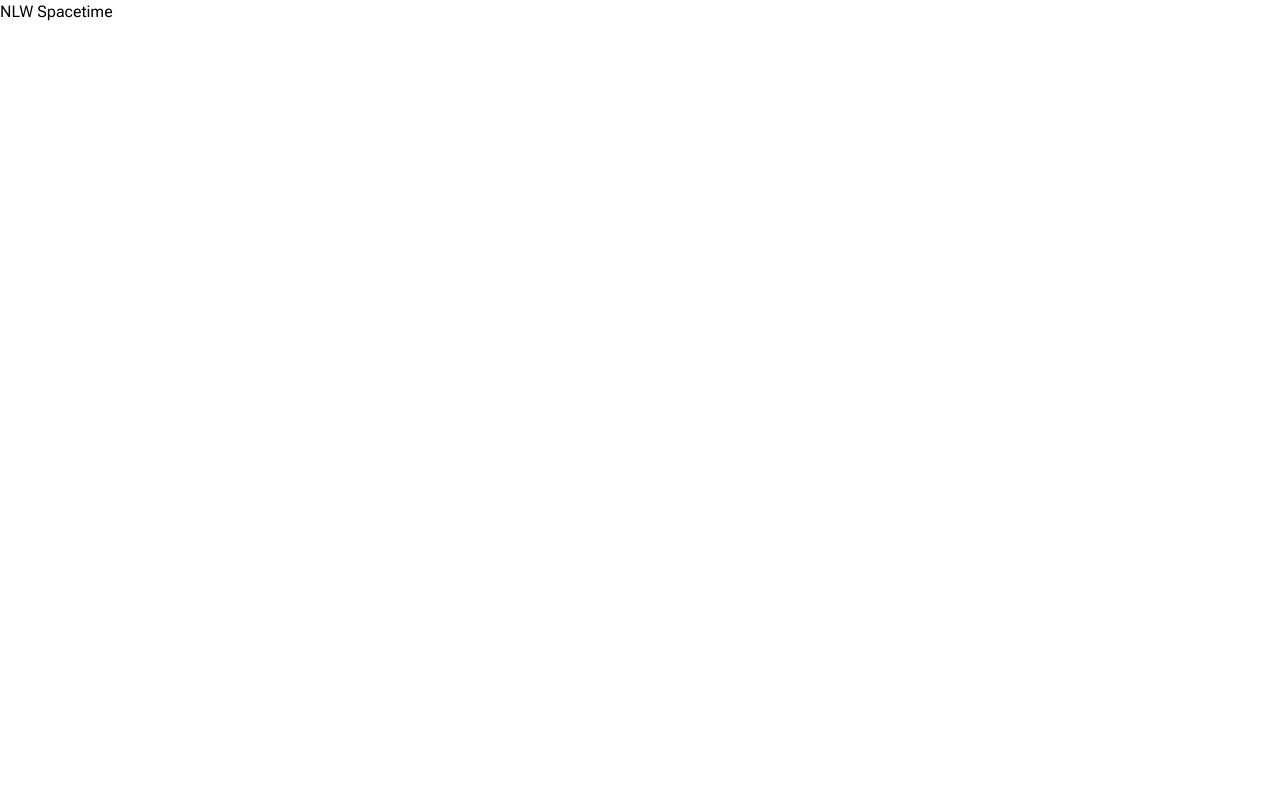
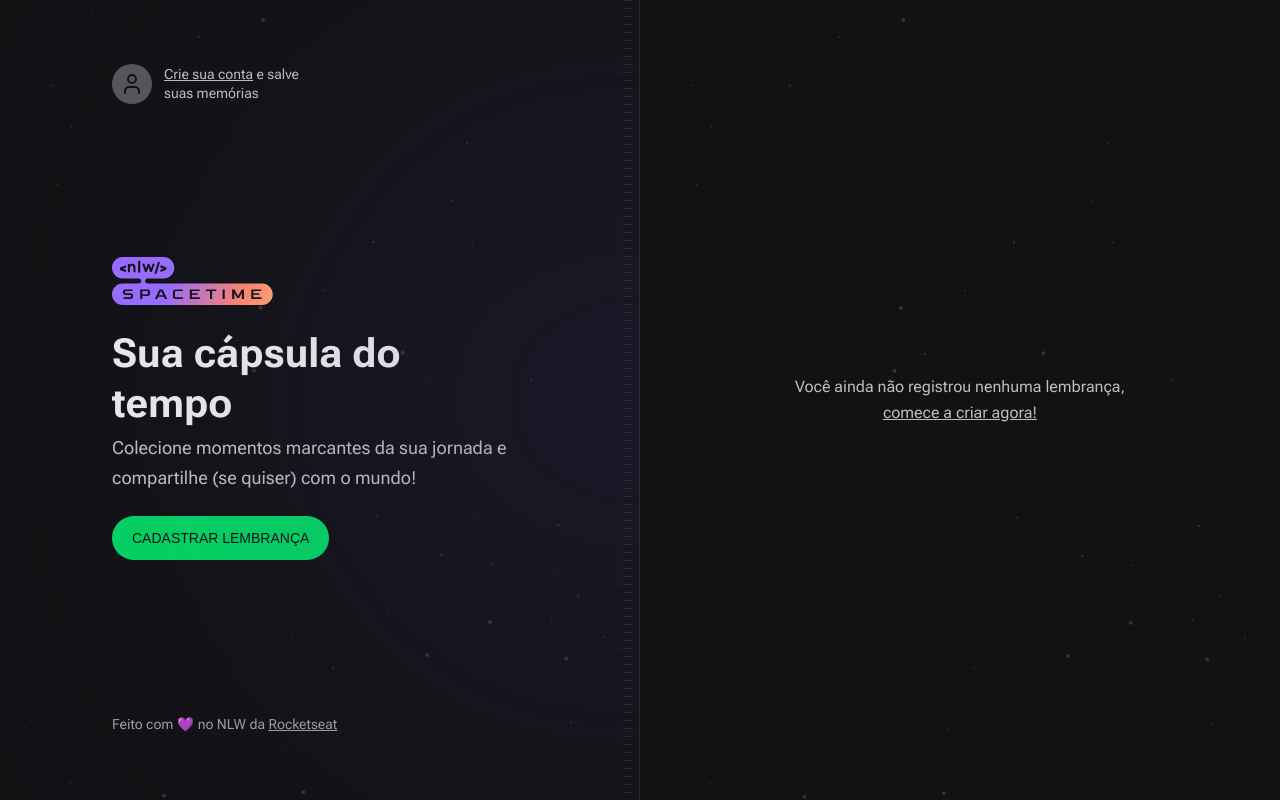
Before and after one commit to romulmelo/rocketseat-ignite-nlw-spacetime, a Next.js app in the folder web/: page / in a window 1280 px wide. Built offline with nearby package versions, Linux system fonts and the light colour scheme; a web font is replaced by a local one.

Commit message:
feat: add home styles

```diff
--- a/web/src/app/layout.tsx
+++ b/web/src/app/layout.tsx
@@ -24,7 +24,9 @@
 }) {
   return (
     <html lang="pt-br" dir="ltr" className="scroll-smooth antialiased">
-      <body className={`font-sans ${roboto.variable} ${bai.variable}`}>
+      <body
+        className={`bg-gray-900 font-sans text-gray-100 ${roboto.variable} ${bai.variable}`}
+      >
         {children}
       </body>
     </html>
--- a/web/src/app/page.tsx
+++ b/web/src/app/page.tsx
@@ -1,3 +1,70 @@
+import Image from 'next/image'
+
+import { User } from 'lucide-react'
+
+import logo from '../assets/nwl-spacetime-logo.svg'
+
 export default function Home() {
-  return <h1>NLW Spacetime</h1>
+  return (
+    <main className="grid min-h-screen grid-cols-2">
+      <div className="relative flex flex-col justify-between overflow-hidden border-r border-white/10 bg-stars bg-cover px-28 py-16">
+        <div className="absolute right-0 top-1/2 h-[288px] w-[526px] -translate-y-1/2 translate-x-1/2 rounded-full bg-purple-700/40 blur-full" />
+        <div className="absolute inset-y-0 right-2 w-2 bg-stripes" />
+        <a
+          href="#"
+          className="flex items-center gap-3 text-left transition-colors hover:text-gray-50"
+        >
+          <div className="flex h-10 w-10 items-center justify-center rounded-full bg-gray-400">
+            <User className="h-6 w-6 text-gray-900" />
+          </div>
+          <div className="max-w-[8.75rem] text-sm leading-snug">
+            <span className="underline">Crie sua conta</span> e salve suas
+            memórias
+          </div>
+        </a>
+        <div className="space-y-6">
+          <Image src={logo} alt="NLW Spacetime" />
+          <div className="max-w-[420px] space-y-1">
+            <h1 className="text-5xl font-bold leading-tight text-gray-50">
+              Sua cápsula do tempo
+            </h1>
+            <p className="text-lg leading-relaxed">
+              Colecione momentos marcantes da sua jornada e compartilhe (se
+              quiser) com o mundo!
+            </p>
+          </div>
+          <a
+            href="#"
+            className="inline-block rounded-full bg-green-500 px-5 py-3 font-display text-sm uppercase text-gray-900 transition-colors hover:bg-green-700"
+          >
+            Cadastrar lembrança
+          </a>
+        </div>
+        <div className="text-sm leading-relaxed text-gray-200">
+          Feito com 💜 no NLW da{' '}
+          <a
+            target="_blank"
+            rel="noopener noreferrer"
+            href="https://rocketseat.com.br"
+            className="underline transition-colors hover:text-gray-100"
+          >
+            Rocketseat
+          </a>
+        </div>
+      </div>
+      <div className="flex flex-col bg-stars bg-cover p-16">
+        <div className="flex flex-1 items-center justify-center">
+          <p className="text-center leading-relaxed">
+            Você ainda não registrou nenhuma lembrança, <br />{' '}
+            <a
+              href="#"
+              className="underline transition-colors hover:text-gray-50"
+            >
+              comece a criar agora!
+            </a>
+          </p>
+        </div>
+      </div>
+    </main>
+  )
 }
```
